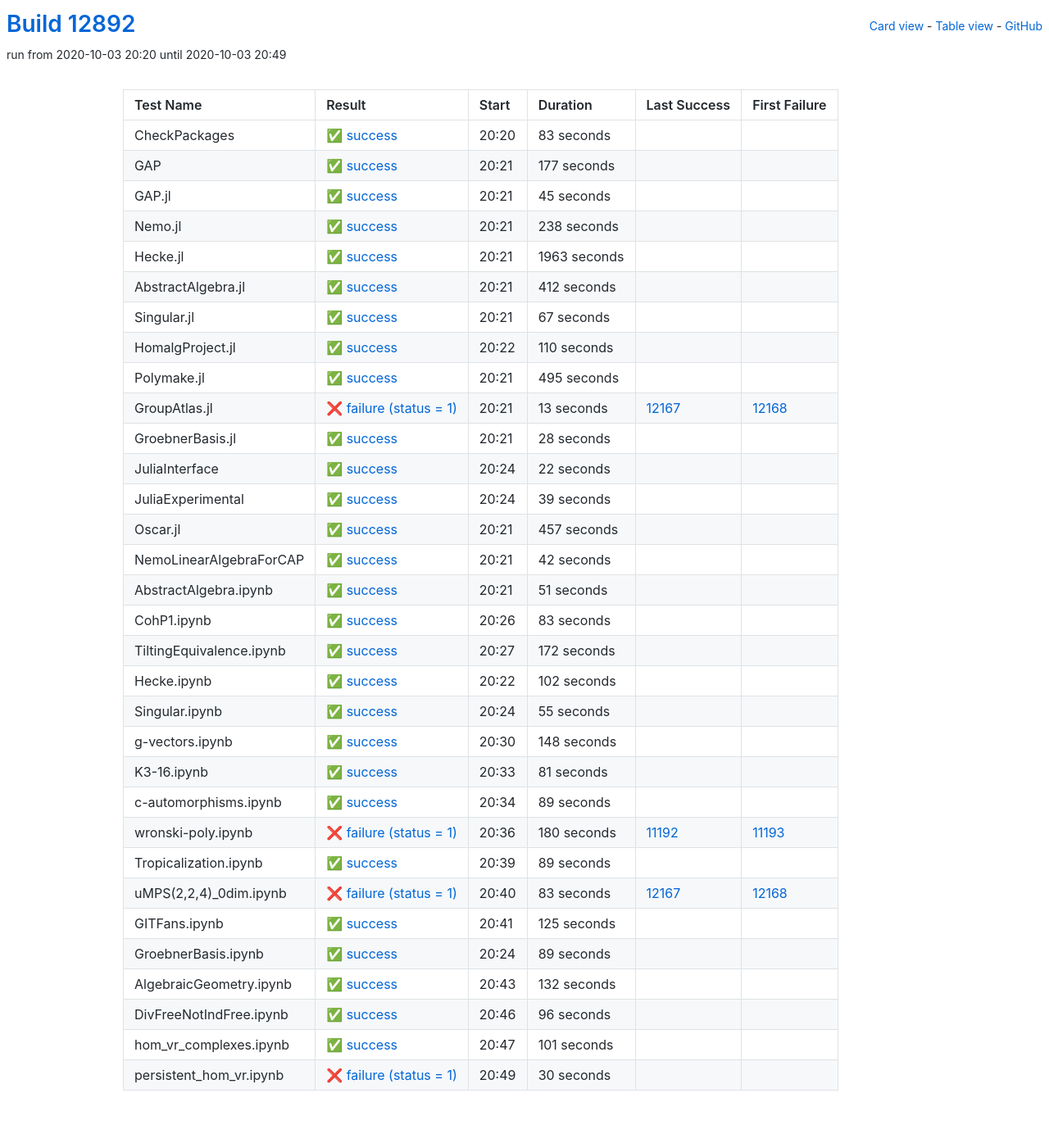
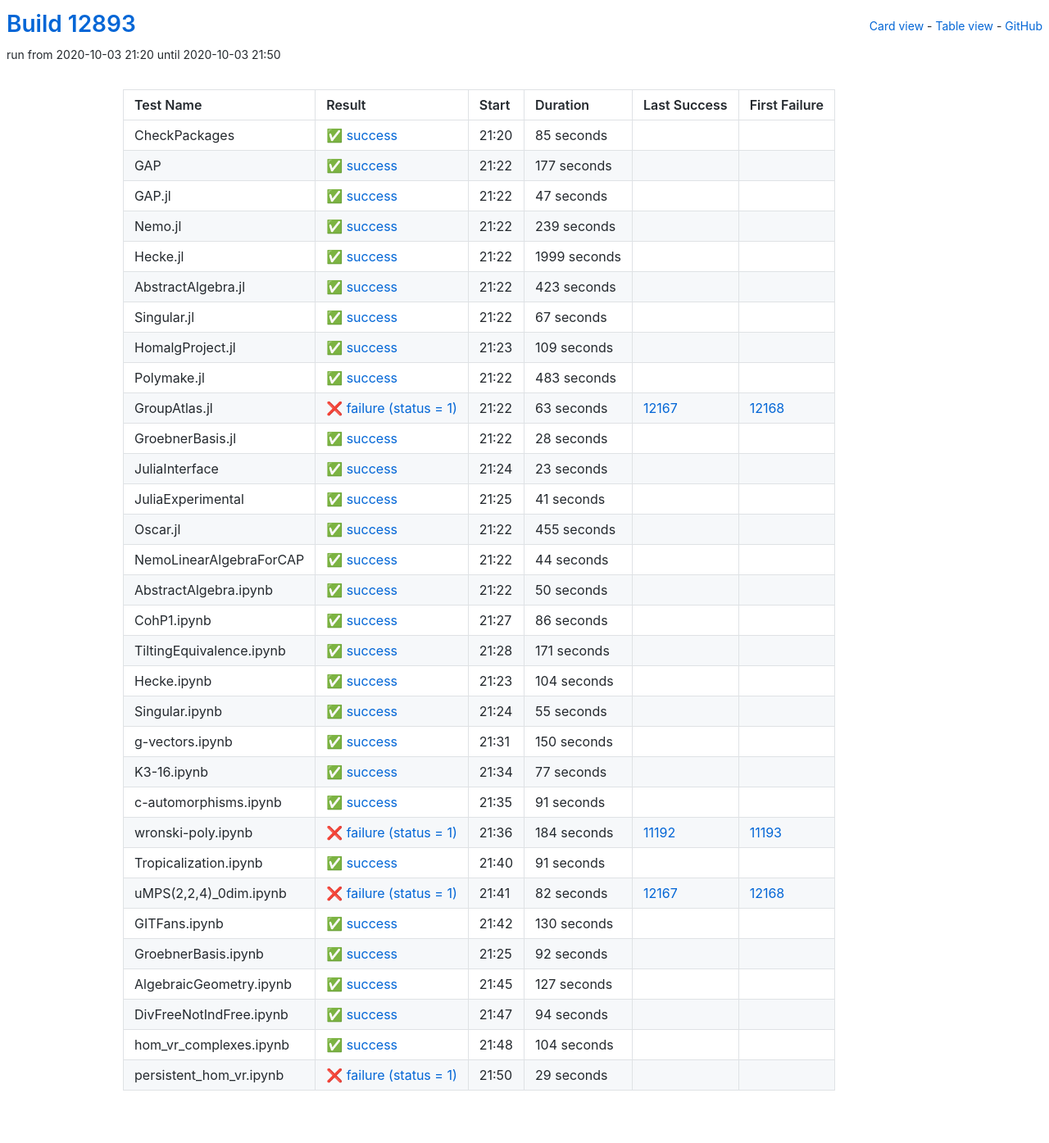
Before and after one commit to oscar-system/oscar-ci-status, a Jekyll site: the page built from table.html, in a window 1280 px wide. Shown: the whole page at 82% size. Built offline with Jekyll 4.4.1, drawn with Linux system fonts in a browser that asks for light colours.

Commit message:
Build #12893

```diff
--- a/_data/ci.yml
+++ b/_data/ci.yml
@@ -1,6 +1,6 @@
 ---
-build: 12892
-build_url: https://oscarci.mathematik.uni-kl.de/job/oscar/12892/
+build: 12893
+build_url: https://oscarci.mathematik.uni-kl.de/job/oscar/12893/
 job: oscar
 organization: oscar-system
 repo: oscar-ci-status
@@ -8,20 +8,20 @@
 tests:
 - name: CheckPackages
   id: checkpackages
-  log: https://oscarci.mathematik.uni-kl.de/job/oscar/12892/artifact/logs/build-12892/CheckPackages.log
-  start: 2020-10-03 20:20
+  log: https://oscarci.mathematik.uni-kl.de/job/oscar/12893/artifact/logs/build-12893/CheckPackages.log
+  start: 2020-10-03 21:20
   success: true
   exitcode: 0
   status: success
-  duration: 83
+  duration: 85
   last_success: false
   last_success_url:
   first_failure: false
   first_failure_url:
 - name: GAP
   id: gap
-  log: https://oscarci.mathematik.uni-kl.de/job/oscar/12892/artifact/logs/build-12892/GAP.log
-  start: 2020-10-03 20:21
+  log: https://oscarci.mathematik.uni-kl.de/job/oscar/12893/artifact/logs/build-12893/GAP.log
+  start: 2020-10-03 21:22
   success: true
   exitcode: 0
   status: success
@@ -32,56 +32,56 @@
   first_failure_url:
 - name: GAP.jl
   id: gap-jl
-  log: https://oscarci.mathematik.uni-kl.de/job/oscar/12892/artifact/logs/build-12892/GAP.jl.log
-  start: 2020-10-03 20:21
+  log: https://oscarci.mathematik.uni-kl.de/job/oscar/12893/artifact/logs/build-12893/GAP.jl.log
+  start: 2020-10-03 21:22
   success: true
   exitcode: 0
   status: success
-  duration: 45
+  duration: 47
   last_success: false
   last_success_url:
   first_failure: false
   first_failure_url:
 - name: Nemo.jl
   id: nemo-jl
-  log: https://oscarci.mathematik.uni-kl.de/job/oscar/12892/artifact/logs/build-12892/Nemo.jl.log
-  start: 2020-10-03 20:21
+  log: https://oscarci.mathematik.uni-kl.de/job/oscar/12893/artifact/logs/build-12893/Nemo.jl.log
+  start: 2020-10-03 21:22
   success: true
   exitcode: 0
   status: success
-  duration: 238
+  duration: 239
   last_success: false
   last_success_url:
   first_failure: false
   first_failure_url:
 - name: Hecke.jl
   id: hecke-jl
-  log: https://oscarci.mathematik.uni-kl.de/job/oscar/12892/artifact/logs/build-12892/Hecke.jl.log
-  start: 2020-10-03 20:21
+  log: https://oscarci.mathematik.uni-kl.de/job/oscar/12893/artifact/logs/build-12893/Hecke.jl.log
+  start: 2020-10-03 21:22
   success: true
   exitcode: 0
   status: success
-  duration: 1963
+  duration: 1999
   last_success: false
   last_success_url:
   first_failure: false
   first_failure_url:
 - name: AbstractAlgebra.jl
   id: abstractalgebra-jl
-  log: https://oscarci.mathematik.uni-kl.de/job/oscar/12892/artifact/logs/build-12892/AbstractAlgebra.jl.log
-  start: 2020-10-03 20:21
+  log: https://oscarci.mathematik.uni-kl.de/job/oscar/12893/artifact/logs/build-12893/AbstractAlgebra.jl.log
+  start: 2020-10-03 21:22
   success: true
   exitcode: 0
   status: success
-  duration: 412
+  duration: 423
   last_success: false
   last_success_url:
   first_failure: false
   first_failure_url:
 - name: Singular.jl
   id: singular-jl
-  log: https://oscarci.mathematik.uni-kl.de/job/oscar/12892/artifact/logs/build-12892/Singular.jl.log
-  start: 2020-10-03 20:21
+  log: https://oscarci.mathematik.uni-kl.de/job/oscar/12893/artifact/logs/build-12893/Singular.jl.log
+  start: 2020-10-03 21:22
   success: true
   exitcode: 0
   status: success
@@ -92,44 +92,44 @@
   first_failure_url:
 - name: HomalgProject.jl
   id: homalgproject-jl
-  log: https://oscarci.mathematik.uni-kl.de/job/oscar/12892/artifact/logs/build-12892/HomalgProject.jl.log
-  start: 2020-10-03 20:22
+  log: https://oscarci.mathematik.uni-kl.de/job/oscar/12893/artifact/logs/build-12893/HomalgProject.jl.log
+  start: 2020-10-03 21:23
   success: true
   exitcode: 0
   status: success
-  duration: 110
+  duration: 109
   last_success: false
   last_success_url:
   first_failure: false
   first_failure_url:
 - name: Polymake.jl
   id: polymake-jl
-  log: https://oscarci.mathematik.uni-kl.de/job/oscar/12892/artifact/logs/build-12892/Polymake.jl.log
-  start: 2020-10-03 20:21
+  log: https://oscarci.mathematik.uni-kl.de/job/oscar/12893/artifact/logs/build-12893/Polymake.jl.log
+  start: 2020-10-03 21:22
   success: true
   exitcode: 0
   status: success
-  duration: 495
+  duration: 483
   last_success: false
   last_success_url:
   first_failure: false
   first_failure_url:
 - name: GroupAtlas.jl
   id: groupatlas-jl
-  log: https://oscarci.mathematik.uni-kl.de/job/oscar/12892/artifact/logs/build-12892/GroupAtlas.jl.log
-  start: 2020-10-03 20:21
+  log: https://oscarci.mathematik.uni-kl.de/job/oscar/12893/artifact/logs/build-12893/GroupAtlas.jl.log
+  start: 2020-10-03 21:22
   success: false
   exitcode: 1
   status: failure
-  duration: 13
+  duration: 63
   last_success: 12167
   last_success_url: https://oscarci.mathematik.uni-kl.de/job/oscar/12167/
   first_failure: 12168
   first_failure_url: https://oscarci.mathematik.uni-kl.de/job/oscar/12168/
 - name: GroebnerBasis.jl
   id: groebnerbasis-jl
-  log: https://oscarci.mathematik.uni-kl.de/job/oscar/12892/artifact/logs/build-12892/GroebnerBasis.jl.log
-  start: 2020-10-03 20:21
+  log: https://oscarci.mathematik.uni-kl.de/job/oscar/12893/artifact/logs/build-12893/GroebnerBasis.jl.log
+  start: 2020-10-03 21:22
   success: true
   exitcode: 0
   status: success
@@ -140,104 +140,104 @@
   first_failure_url:
 - name: JuliaInterface
   id: juliainterface
-  log: https://oscarci.mathematik.uni-kl.de/job/oscar/12892/artifact/logs/build-12892/JuliaInterface.log
-  start: 2020-10-03 20:24
+  log: https://oscarci.mathematik.uni-kl.de/job/oscar/12893/artifact/logs/build-12893/JuliaInterface.log
+  start: 2020-10-03 21:24
   success: true
   exitcode: 0
   status: success
-  duration: 22
+  duration: 23
   last_success: false
   last_success_url:
   first_failure: false
   first_failure_url:
 - name: JuliaExperimental
   id: juliaexperimental
-  log: https://oscarci.mathematik.uni-kl.de/job/oscar/12892/artifact/logs/build-12892/JuliaExperimental.log
-  start: 2020-10-03 20:24
+  log: https://oscarci.mathematik.uni-kl.de/job/oscar/12893/artifact/logs/build-12893/JuliaExperimental.log
+  start: 2020-10-03 21:25
   success: true
   exitcode: 0
   status: success
-  duration: 39
+  duration: 41
   last_success: false
   last_success_url:
   first_failure: false
   first_failure_url:
 - name: Oscar.jl
   id: oscar-jl
-  log: https://oscarci.mathematik.uni-kl.de/job/oscar/12892/artifact/logs/build-12892/Oscar.jl.log
-  start: 2020-10-03 20:21
+  log: https://oscarci.mathematik.uni-kl.de/job/oscar/12893/artifact/logs/build-12893/Oscar.jl.log
+  start: 2020-10-03 21:22
   success: true
   exitcode: 0
   status: success
-  duration: 457
+  duration: 455
   last_success: false
   last_success_url:
   first_failure: false
   first_failure_url:
 - name: NemoLinearAlgebraForCAP
   id: nemolinearalgebraforcap
-  log: https://oscarci.mathematik.uni-kl.de/job/oscar/12892/artifact/logs/build-12892/NemoLinearAlgebraForCAP.log
-  start: 2020-10-03 20:21
+  log: https://oscarci.mathematik.uni-kl.de/job/oscar/12893/artifact/logs/build-12893/NemoLinearAlgebraForCAP.log
+  start: 2020-10-03 21:22
   success: true
   exitcode: 0
   status: success
-  duration: 42
+  duration: 44
   last_success: false
   last_success_url:
   first_failure: false
   first_failure_url:
 - name: AbstractAlgebra.ipynb
   id: abstractalgebra-ipynb
-  log: https://oscarci.mathematik.uni-kl.de/job/oscar/12892/artifact/logs/build-12892/AbstractAlgebra.ipynb.log
-  start: 2020-10-03 20:21
+  log: https://oscarci.mathematik.uni-kl.de/job/oscar/12893/artifact/logs/build-12893/AbstractAlgebra.ipynb.log
+  start: 2020-10-03 21:22
   success: true
   exitcode: 0
   status: success
-  duration: 51
+  duration: 50
   last_success: false
   last_success_url:
   first_failure: false
   first_failure_url:
 - name: CohP1.ipynb
   id: cohp1-ipynb
-  log: https://oscarci.mathematik.uni-kl.de/job/oscar/12892/artifact/logs/build-12892/CohP1.ipynb.log
-  start: 2020-10-03 20:26
+  log: https://oscarci.mathematik.uni-kl.de/job/oscar/12893/artifact/logs/build-12893/CohP1.ipynb.log
+  start: 2020-10-03 21:27
   success: true
   exitcode: 0
   status: success
-  duration: 83
+  duration: 86
   last_success: false
   last_success_url:
   first_failure: false
   first_failure_url:
 - name: TiltingEquivalence.ipynb
   id: tiltingequivalence-ipynb
-  log: https://oscarci.mathematik.uni-kl.de/job/oscar/12892/artifact/logs/build-12892/TiltingEquivalence.ipynb.log
-  start: 2020-10-03 20:27
+  log: https://oscarci.mathematik.uni-kl.de/job/oscar/12893/artifact/logs/build-12893/TiltingEquivalence.ipynb.log
+  start: 2020-10-03 21:28
   success: true
   exitcode: 0
   status: success
-  duration: 172
+  duration: 171
   last_success: false
   last_success_url:
   first_failure: false
   first_failure_url:
 - name: Hecke.ipynb
   id: hecke-ipynb
-  log: https://oscarci.mathematik.uni-kl.de/job/oscar/12892/artifact/logs/build-12892/Hecke.ipynb.log
-  start: 2020-10-03 20:22
+  log: https://oscarci.mathematik.uni-kl.de/job/oscar/12893/artifact/logs/build-12893/Hecke.ipynb.log
+  start: 2020-10-03 21:23
   success: true
   exitcode: 0
   status: success
-  duration: 102
+  duration: 104
   last_success: false
   last_success_url:
   first_failure: false
   first_failure_url:
 - name: Singular.ipynb
   id: singular-ipynb
-  log: https://oscarci.mathematik.uni-kl.de/job/oscar/12892/artifact/logs/build-12892/Singular.ipynb.log
-  start: 2020-10-03 20:24
+  log: https://oscarci.mathematik.uni-kl.de/job/oscar/12893/artifact/logs/build-12893/Singular.ipynb.log
+  start: 2020-10-03 21:24
   success: true
   exitcode: 0
   status: success
@@ -248,144 +248,144 @@
   first_failure_url:
 - name: g-vectors.ipynb
   id: g-vectors-ipynb
-  log: https://oscarci.mathematik.uni-kl.de/job/oscar/12892/artifact/logs/build-12892/g-vectors.ipynb.log
-  start: 2020-10-03 20:30
+  log: https://oscarci.mathematik.uni-kl.de/job/oscar/12893/artifact/logs/build-12893/g-vectors.ipynb.log
+  start: 2020-10-03 21:31
   success: true
   exitcode: 0
   status: success
-  duration: 148
+  duration: 150
   last_success: false
   last_success_url:
   first_failure: false
   first_failure_url:
 - name: K3-16.ipynb
   id: k3-16-ipynb
-  log: https://oscarci.mathematik.uni-kl.de/job/oscar/12892/artifact/logs/build-12892/K3-16.ipynb.log
-  start: 2020-10-03 20:33
+  log: https://oscarci.mathematik.uni-kl.de/job/oscar/12893/artifact/logs/build-12893/K3-16.ipynb.log
+  start: 2020-10-03 21:34
   success: true
   exitcode: 0
   status: success
-  duration: 81
+  duration: 77
   last_success: false
   last_success_url:
   first_failure: false
   first_failure_url:
 - name: c-automorphisms.ipynb
   id: c-automorphisms-ipynb
-  log: https://oscarci.mathematik.uni-kl.de/job/oscar/12892/artifact/logs/build-12892/c-automorphisms.ipynb.log
-  start: 2020-10-03 20:34
+  log: https://oscarci.mathematik.uni-kl.de/job/oscar/12893/artifact/logs/build-12893/c-automorphisms.ipynb.log
+  start: 2020-10-03 21:35
   success: true
   exitcode: 0
   status: success
-  duration: 89
+  duration: 91
   last_success: false
   last_success_url:
   first_failure: false
   first_failure_url:
 - name: wronski-poly.ipynb
   id: wronski-poly-ipynb
-  log: https://oscarci.mathematik.uni-kl.de/job/oscar/12892/artifact/logs/build-12892/wronski-poly.ipynb.log
-  start: 2020-10-03 20:36
+  log: https://oscarci.mathematik.uni-kl.de/job/oscar/12893/artifact/logs/build-12893/wronski-poly.ipynb.log
+  start: 2020-10-03 21:36
   success: false
   exitcode: 1
   status: failure
-  duration: 180
+  duration: 184
   last_success: 11192
   last_success_url: https://oscarci.mathematik.uni-kl.de/job/oscar/11192/
   first_failure: 11193
   first_failure_url: https://oscarci.mathematik.uni-kl.de/job/oscar/11193/
 - name: Tropicalization.ipynb
   id: tropicalization-ipynb
-  log: https://oscarci.mathematik.uni-kl.de/job/oscar/12892/artifact/logs/build-12892/Tropicalization.ipynb.log
-  start: 2020-10-03 20:39
+  log: https://oscarci.mathematik.uni-kl.de/job/oscar/12893/artifact/logs/build-12893/Tropicalization.ipynb.log
+  start: 2020-10-03 21:40
   success: true
   exitcode: 0
   status: success
-  duration: 89
+  duration: 91
   last_success: false
   last_success_url:
   first_failure: false
   first_failure_url:
 - name: uMPS(2,2,4)_0dim.ipynb
   id: umps-2-2-4-0dim-ipynb
-  log: https://oscarci.mathematik.uni-kl.de/job/oscar/12892/artifact/logs/build-12892/uMPS-2-2-4-_0dim.ipynb.log
-  start: 2020-10-03 20:40
+  log: https://oscarci.mathematik.uni-kl.de/job/oscar/12893/artifact/logs/build-12893/uMPS-2-2-4-_0dim.ipynb.log
+  start: 2020-10-03 21:41
   success: false
   exitcode: 1
   status: failure
-  duration: 83
+  duration: 82
   last_success: 12167
   last_success_url: https://oscarci.mathematik.uni-kl.de/job/oscar/12167/
   first_failure: 12168
   first_failure_url: https://oscarci.mathematik.uni-kl.de/job/oscar/12168/
 - name: GITFans.ipynb
   id: gitfans-ipynb
-  log: https://oscarci.mathematik.uni-kl.de/job/oscar/12892/artifact/logs/build-12892/GITFans.ipynb.log
-  start: 2020-10-03 20:41
+  log: https://oscarci.mathematik.uni-kl.de/job/oscar/12893/artifact/logs/build-12893/GITFans.ipynb.log
+  start: 2020-10-03 21:42
   success: true
   exitcode: 0
   status: success
-  duration: 125
+  duration: 130
   last_success: false
   last_success_url:
   first_failure: false
   first_failure_url:
 - name: GroebnerBasis.ipynb
   id: groebnerbasis-ipynb
-  log: https://oscarci.mathematik.uni-kl.de/job/oscar/12892/artifact/logs/build-12892/GroebnerBasis.ipynb.log
-  start: 2020-10-03 20:24
+  log: https://oscarci.mathematik.uni-kl.de/job/oscar/12893/artifact/logs/build-12893/GroebnerBasis.ipynb.log
+  start: 2020-10-03 21:25
   success: true
   exitcode: 0
   status: success
-  duration: 89
+  duration: 92
   last_success: false
   last_success_url:
   first_failure: false
   first_failure_url:
 - name: AlgebraicGeometry.ipynb
   id: algebraicgeometry-ipynb
-  log: https://oscarci.mathematik.uni-kl.de/job/oscar/12892/artifact/logs/build-12892/AlgebraicGeometry.ipynb.log
-  start: 2020-10-03 20:43
+  log: https://oscarci.mathematik.uni-kl.de/job/oscar/12893/artifact/logs/build-12893/AlgebraicGeometry.ipynb.log
+  start: 2020-10-03 21:45
   success: true
   exitcode: 0
   status: success
-  duration: 132
+  duration: 127
   last_success: false
   last_success_url:
   first_failure: false
   first_failure_url:
 - name: DivFreeNotIndFree.ipynb
   id: divfreenotindfree-ipynb
-  log: https://oscarci.mathematik.uni-kl.de/job/oscar/12892/artifact/logs/build-12892/DivFreeNotIndFree.ipynb.log
-  start: 2020-10-03 20:46
+  log: https://oscarci.mathematik.uni-kl.de/job/oscar/12893/artifact/logs/build-12893/DivFreeNotIndFree.ipynb.log
+  start: 2020-10-03 21:47
   success: true
   exitcode: 0
   status: success
-  duration: 96
+  duration: 94
   last_success: false
   last_success_url:
   first_failure: false
   first_failure_url:
 - name: hom_vr_complexes.ipynb
   id: hom-vr-complexes-ipynb
-  log: https://oscarci.mathematik.uni-kl.de/job/oscar/12892/artifact/logs/build-12892/hom_vr_complexes.ipynb.log
-  start: 2020-10-03 20:47
+  log: https://oscarci.mathematik.uni-kl.de/job/oscar/12893/artifact/logs/build-12893/hom_vr_complexes.ipynb.log
+  start: 2020-10-03 21:48
   success: true
   exitcode: 0
   status: success
-  duration: 101
+  duration: 104
   last_success: false
   last_success_url:
   first_failure: false
   first_failure_url:
 - name: persistent_hom_vr.ipynb
   id: persistent-hom-vr-ipynb
-  log: https://oscarci.mathematik.uni-kl.de/job/oscar/12892/artifact/logs/build-12892/persistent_hom_vr.ipynb.log
-  start: 2020-10-03 20:49
+  log: https://oscarci.mathematik.uni-kl.de/job/oscar/12893/artifact/logs/build-12893/persistent_hom_vr.ipynb.log
+  start: 2020-10-03 21:50
   success: false
   exitcode: 1
   status: failure
-  duration: 30
+  duration: 29
   last_success: false
   last_success_url:
   first_failure: false
```
Also changed, not shown: README.md.
